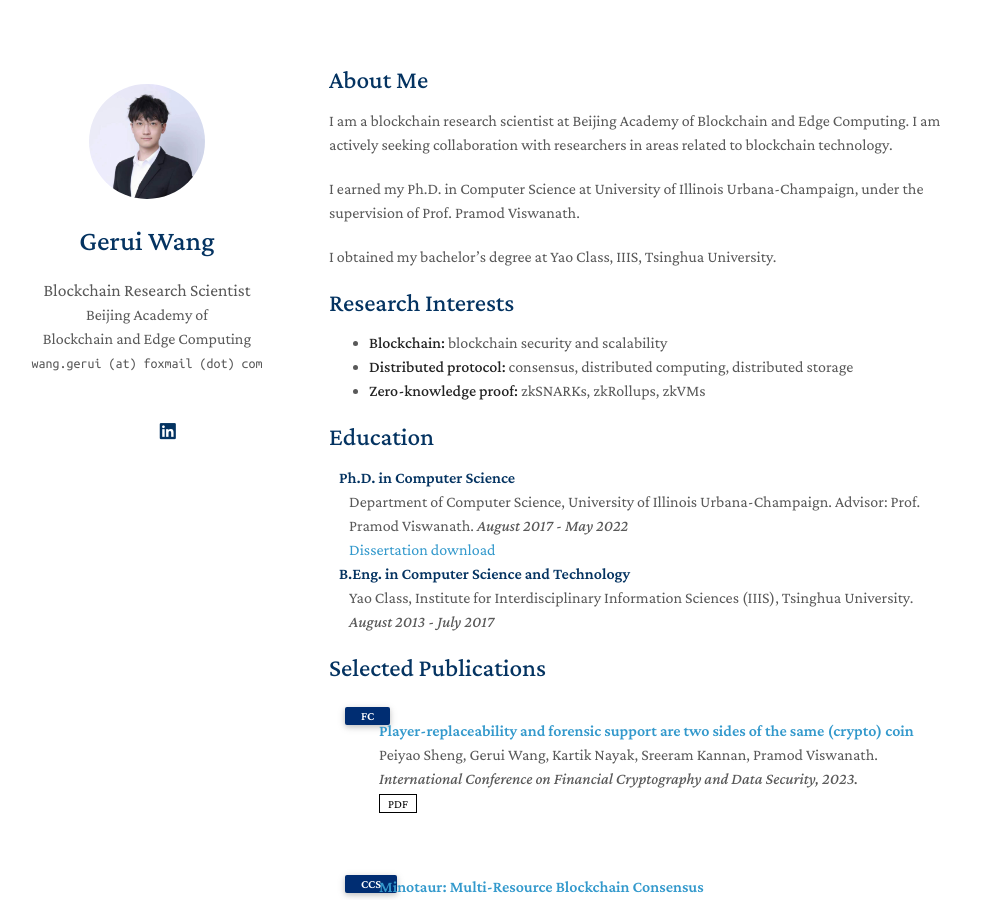
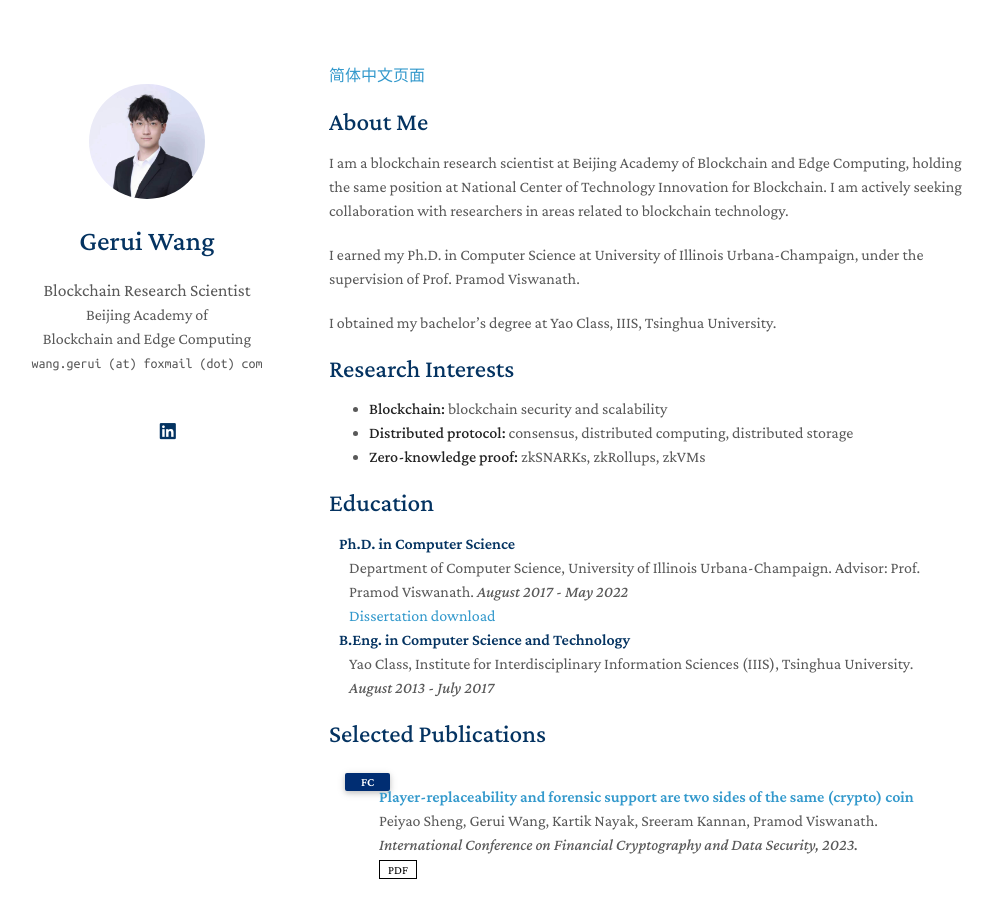
Before and after one commit to wang-gerui/wang-gerui.github.io, a Jekyll site: the page built from index.md, in a window 1280 px wide and 900 px high. Shown: the whole window, without its empty margins (141-1134 px from the left). Built offline with Jekyll 4.4.1, drawn with Linux system fonts in a browser that asks for light colours; nearby versions of some CDN libraries; a style sheet for code colours, icons or effects is not loaded; our own code applies the rules of GitHub Pages for plain Markdown files.

Commit message:
update index

```diff
--- a/index.md
+++ b/index.md
@@ -2,9 +2,11 @@
 layout: homepage
 ---
 
+<a href="zh">简体中文页面</a>
+
 ## About Me
 
-I am a blockchain research scientist at Beijing Academy of Blockchain and Edge Computing. I am actively seeking collaboration with researchers in areas related to blockchain technology.
+I am a blockchain research scientist at Beijing Academy of Blockchain and Edge Computing, holding the same position at National Center of Technology Innovation for Blockchain. I am actively seeking collaboration with researchers in areas related to blockchain technology.
 
 I earned my Ph.D. in Computer Science at University of Illinois Urbana-Champaign, under the supervision of Prof. Pramod Viswanath.
 
```
